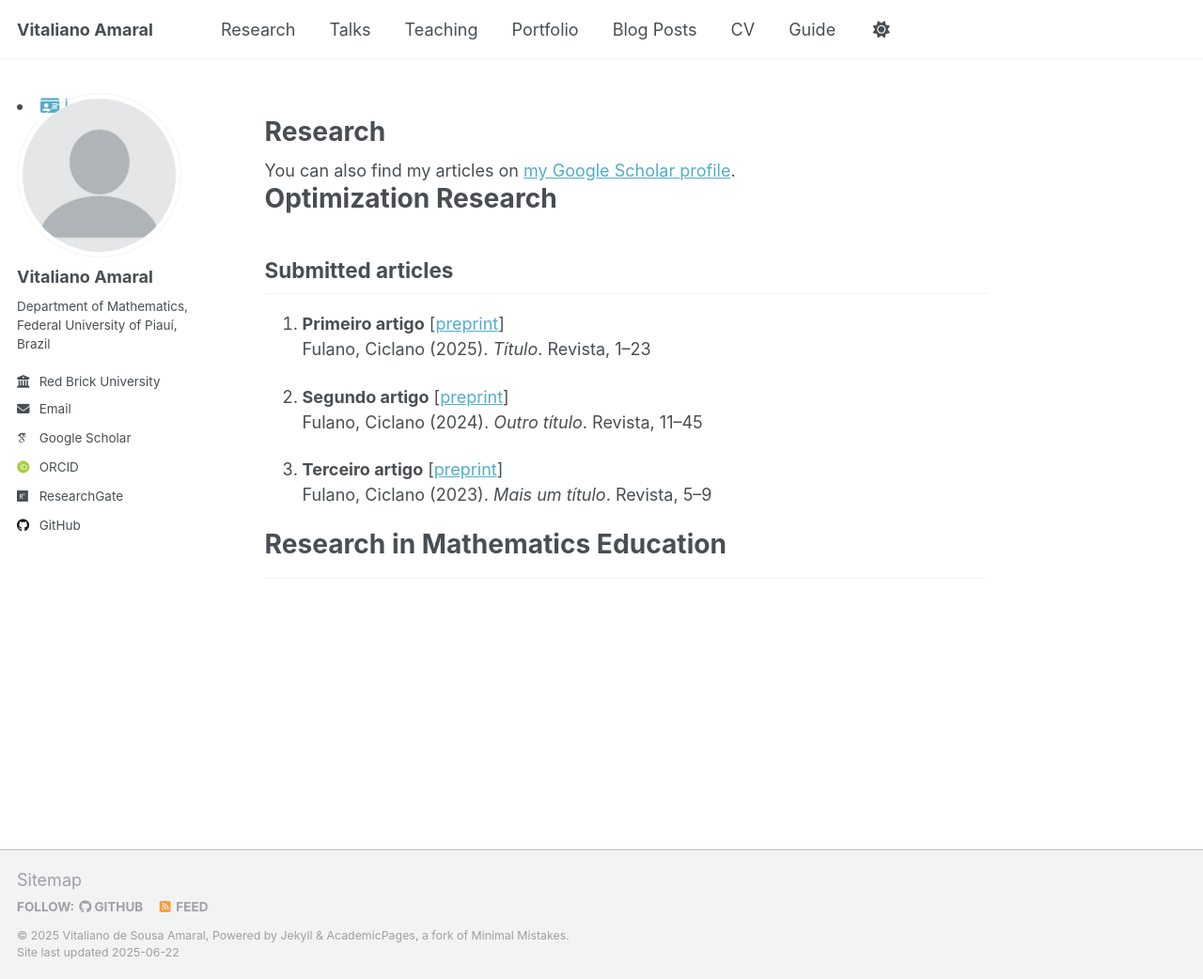
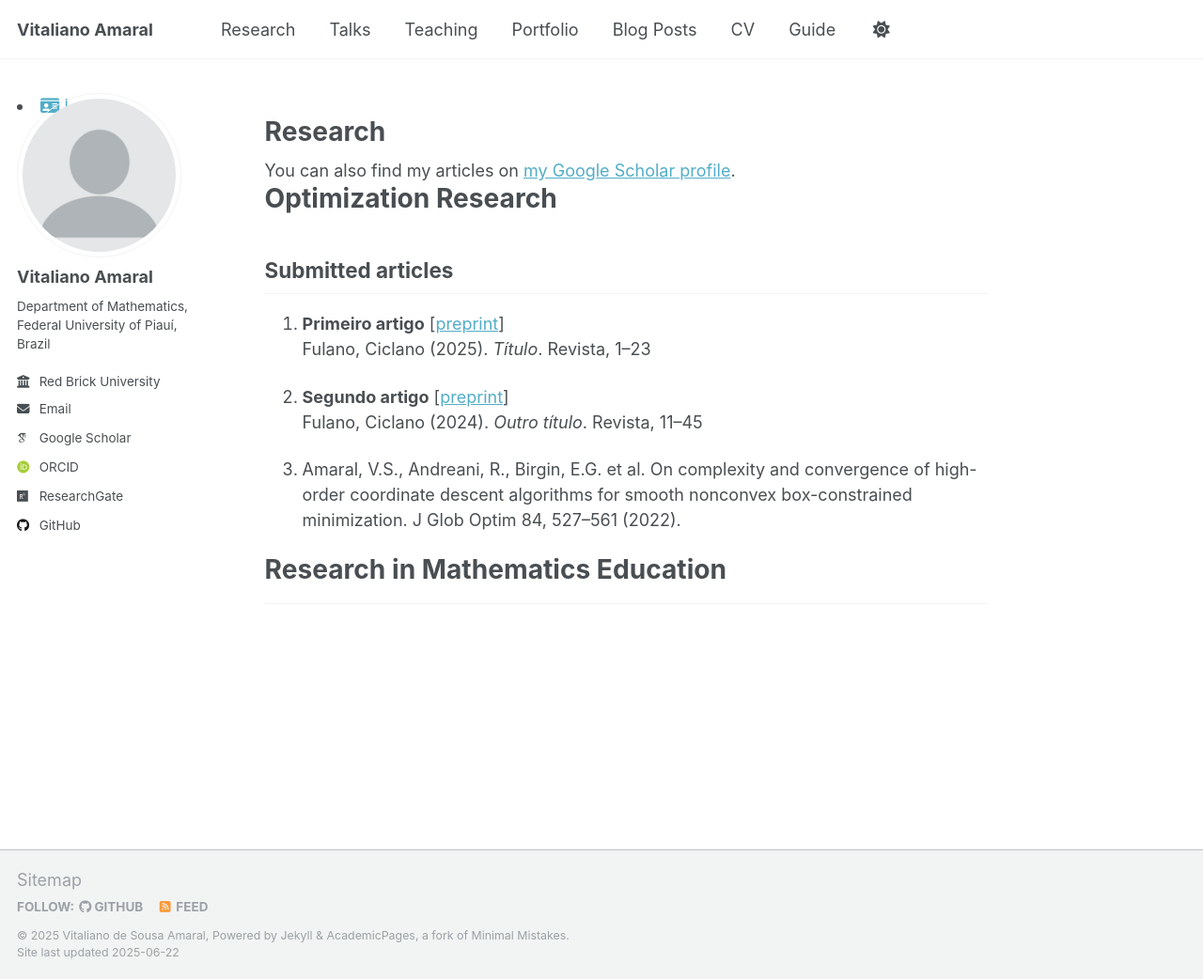
Before and after one commit to vitalianoamaral/vitalianoamaral.github.io, a Jekyll site: the page built from _pages/research.md, in a window 1280 px wide and 1042 px high. Shown: the whole window at 94% size. Built offline with Jekyll 4.4.1, drawn with Linux system fonts in a browser that asks for light colours; some web fonts are replaced.

Commit message:
Update research.md

```diff
--- a/_pages/research.md
+++ b/_pages/research.md
@@ -18,8 +18,7 @@ author_profile: true
 1. **Segundo artigo** [<a href="#">preprint</a>]
    Fulano, Ciclano (2024). *Outro título*. Revista, 11–45
 
-1. **Terceiro artigo** [<a href="#">preprint</a>]
-   Fulano, Ciclano (2023). *Mais um título*. Revista, 5–9
+1. Amaral, V.S., Andreani, R., Birgin, E.G. et al. On complexity and convergence of high-order coordinate descent algorithms for smooth nonconvex box-constrained minimization. J Glob Optim 84, 527–561 (2022).
 
 
 # Research in Mathematics Education
```
